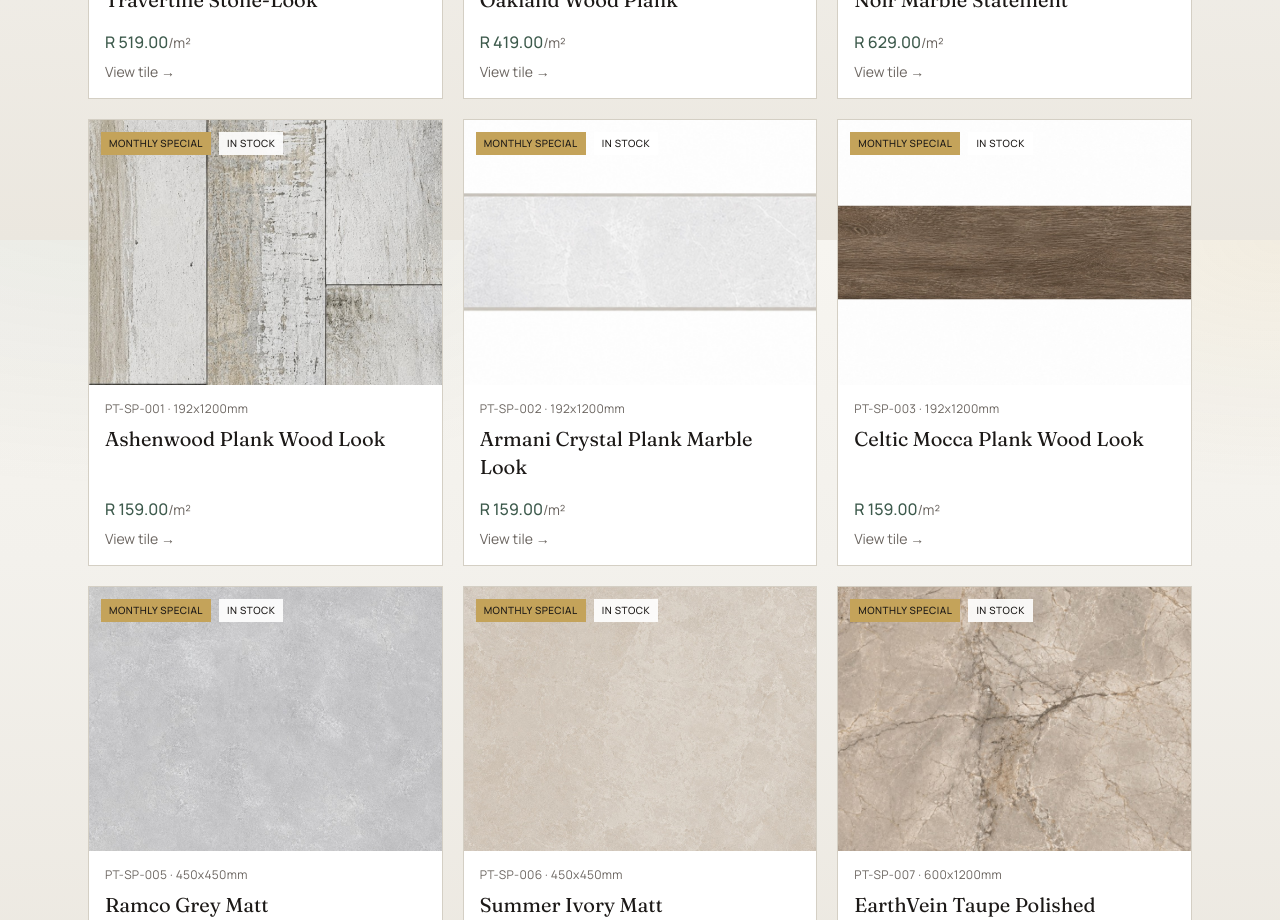
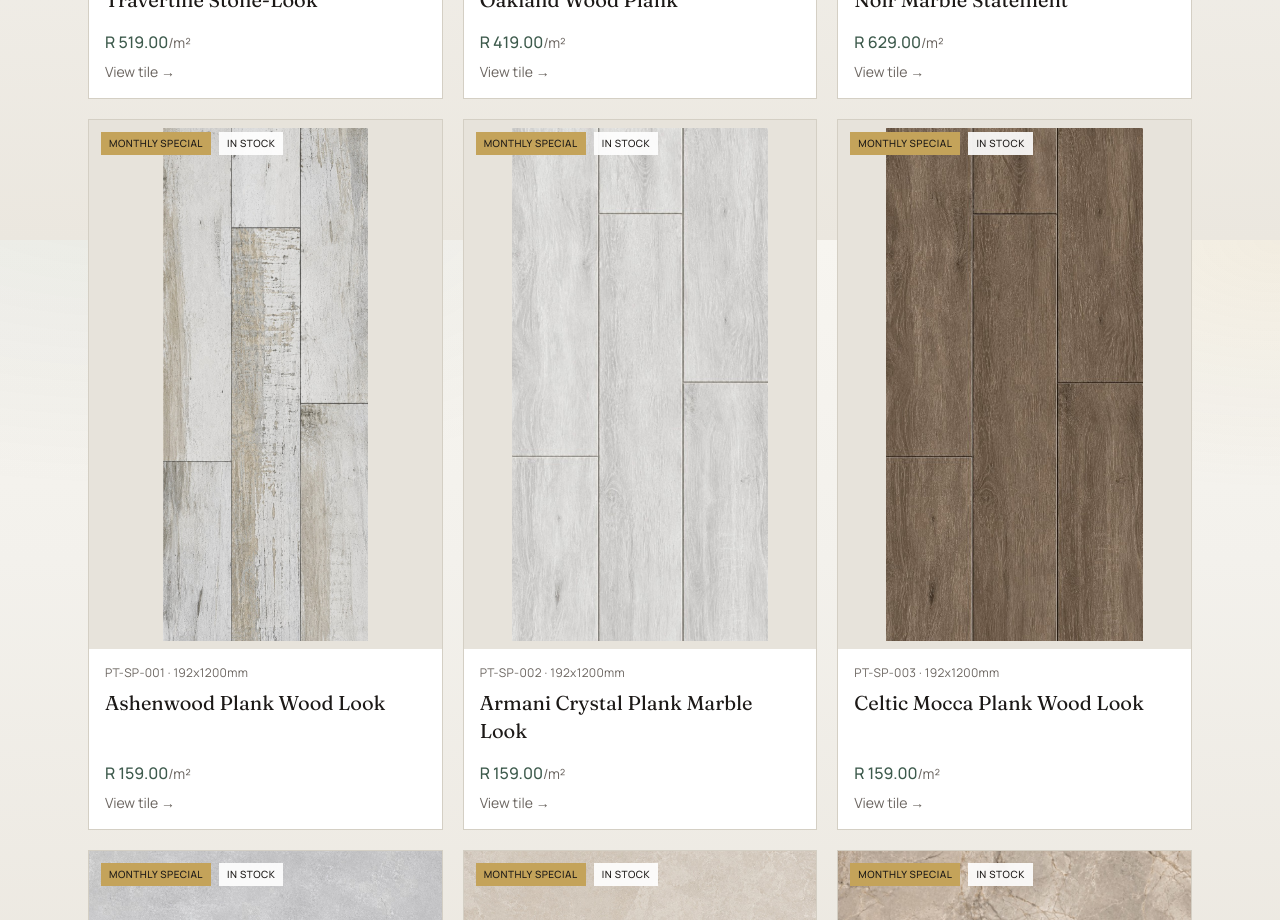
Before and after one commit to phoiswak/pakhuis-tiles, a Next.js app: page /tiles in a window 1280 px wide. Shown: the part 2960-3880 px from the top of the page. Built offline with nearby package versions, Linux system fonts and the light colour scheme.

Commit message:
Replace Armani Crystal and Celtic Mocca plank photos with full layouts.

```diff
--- a/src/app/products/[slug]/page.tsx
+++ b/src/app/products/[slug]/page.tsx
@@ -53,12 +53,17 @@ export default async function ProductPage({ params }: Props) {
       </p>
 
       <div className="mt-6 grid gap-10 lg:grid-cols-2">
-        <div className="relative aspect-square overflow-hidden border border-stone-line bg-stone-soft">
+        <div
+          className={`relative overflow-hidden border border-stone-line bg-stone-soft ${
+            product.image.includes("plank") ? "aspect-[2/3]" : "aspect-square"
+          }`}
+        >
           <Image
             src={product.image}
             alt={product.name}
             fill
-            className="object-cover"
+            unoptimized
+            className={product.image.includes("plank") ? "object-contain p-3" : "object-cover"}
             sizes="(max-width: 1024px) 100vw, 50vw"
             priority
           />
--- a/src/components/ProductCard.tsx
+++ b/src/components/ProductCard.tsx
@@ -7,19 +7,26 @@ import { formatZar } from "@/lib/utils";
 export function ProductCard({ product }: { product: Product }) {
   const price = effectivePrice(product);
   const onPromo = product.promoPricePerM2 != null;
+  const showFullImage = product.image.includes("plank");
 
   return (
     <Link
       href={`/products/${product.slug}`}
       className="group flex flex-col overflow-hidden border border-stone-line bg-white transition duration-300 hover:-translate-y-0.5 hover:border-moss/40 hover:shadow-[0_18px_40px_-28px_rgba(28,25,23,0.45)]"
     >
-      <div className="relative aspect-[4/3] overflow-hidden bg-stone-soft">
+      <div
+        className={`relative overflow-hidden bg-stone-soft ${showFullImage ? "aspect-[2/3]" : "aspect-[4/3]"}`}
+      >
         <Image
           src={product.image}
           alt={product.name}
           fill
           unoptimized
-          className="object-cover transition duration-500 group-hover:scale-[1.04]"
+          className={
+            showFullImage
+              ? "object-contain p-2 transition duration-500 group-hover:scale-[1.02]"
+              : "object-cover transition duration-500 group-hover:scale-[1.04]"
+          }
           sizes="(max-width: 768px) 100vw, 33vw"
         />
         <div className="absolute left-3 top-3 flex flex-wrap gap-2">
```
Also changed, not shown: public/images/special-armani-crystal-plank.jpg, public/images/special-celtic-mocca-plank.jpg.
